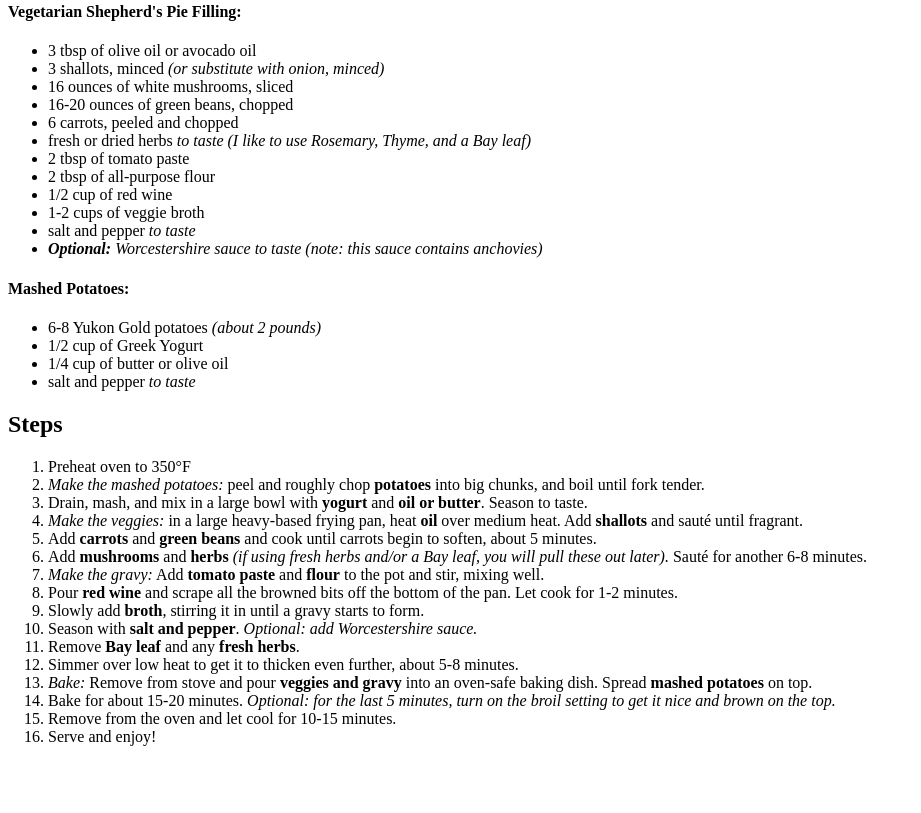
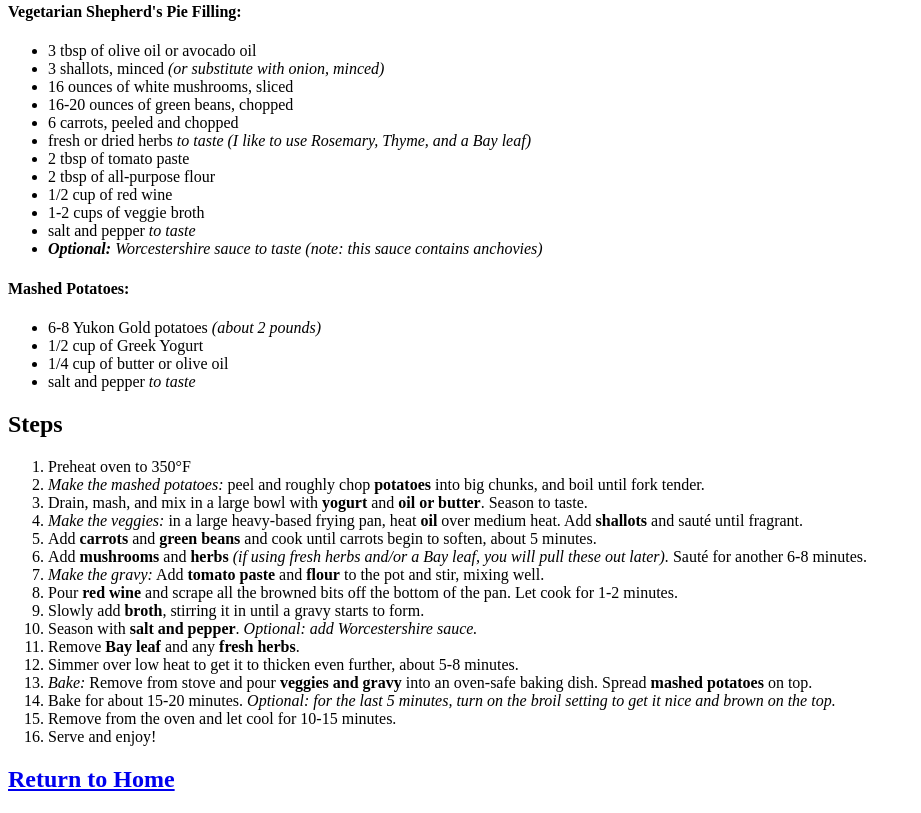
Before and after one commit to eaknott/odin-recipes, a plain HTML site: page recipes/vegetarian-shepherds-pie.html in a window 1280 px wide. Shown: the part 671-1484 px from the top of the page, without its empty margins (0-921 px from the left). Before the commit the page ends 1433 px from the top, so only its background shows below. Drawn offline with Linux system fonts and the light colour scheme.

Commit message:
Add Return to Home link at bottom of page

```diff
--- a/recipes/vegetarian-shepherds-pie.html
+++ b/recipes/vegetarian-shepherds-pie.html
@@ -63,6 +63,8 @@
             <li>Remove from the oven and let cool for 10-15 minutes.</li>
             <li>Serve and enjoy!</li>
         </ol>
+
+        <h2><a href="../index.html"><strong>Return to Home</strong></a></h2>
     </body>
 
 </html>
```
